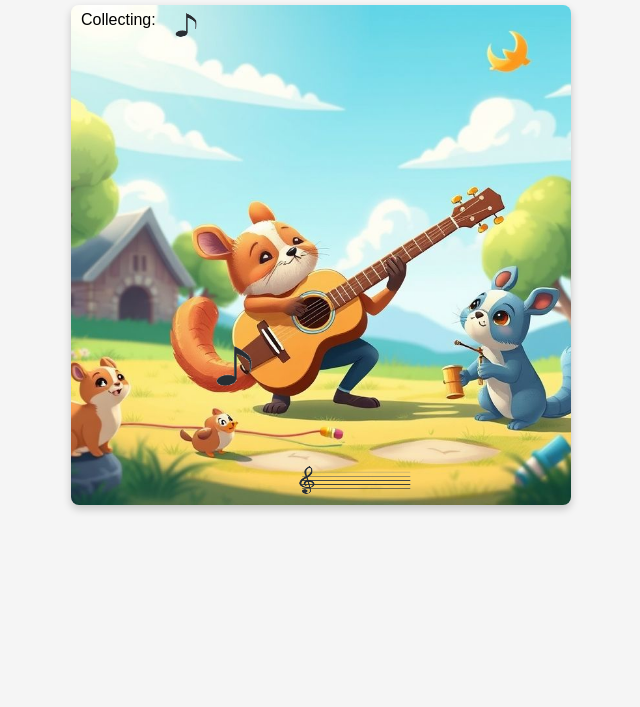
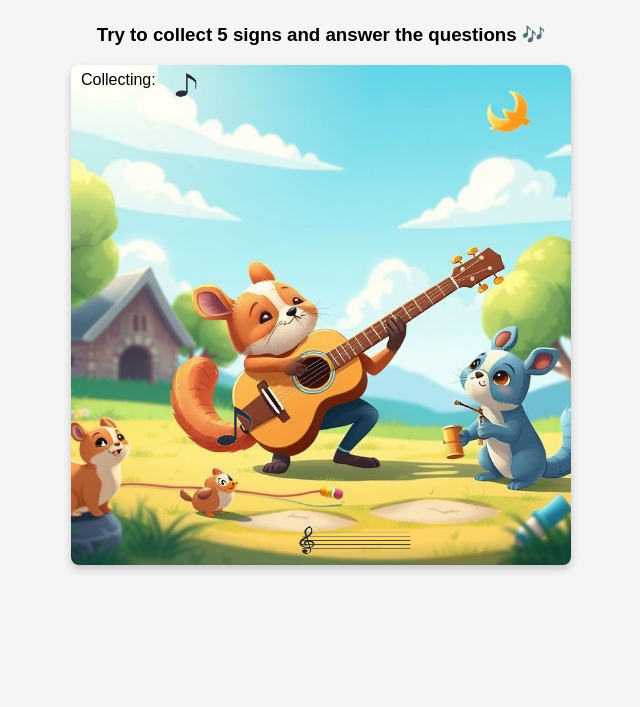
Before and after one commit to Ertannur/2D-Game-Collect---Solve, a plain HTML site: page index.html in a window 1280 px wide. Shown: the part 93-800 px from the top of the page, without its empty margins (319-959 px from the left). Drawn offline with Linux system fonts and the light colour scheme.

Commit message:
header message update

```diff
--- a/index.html
+++ b/index.html
@@ -9,6 +9,7 @@
 </head>
 <body>
     <h1>Music Note Collector</h1>
+    <h3>Try to collect 5 signs and answer the questions 🎶</h3>
     <canvas id="gameCanvas" width="500" height="500"></canvas>
     <script src="./main.js"></script>
 </body>
```
